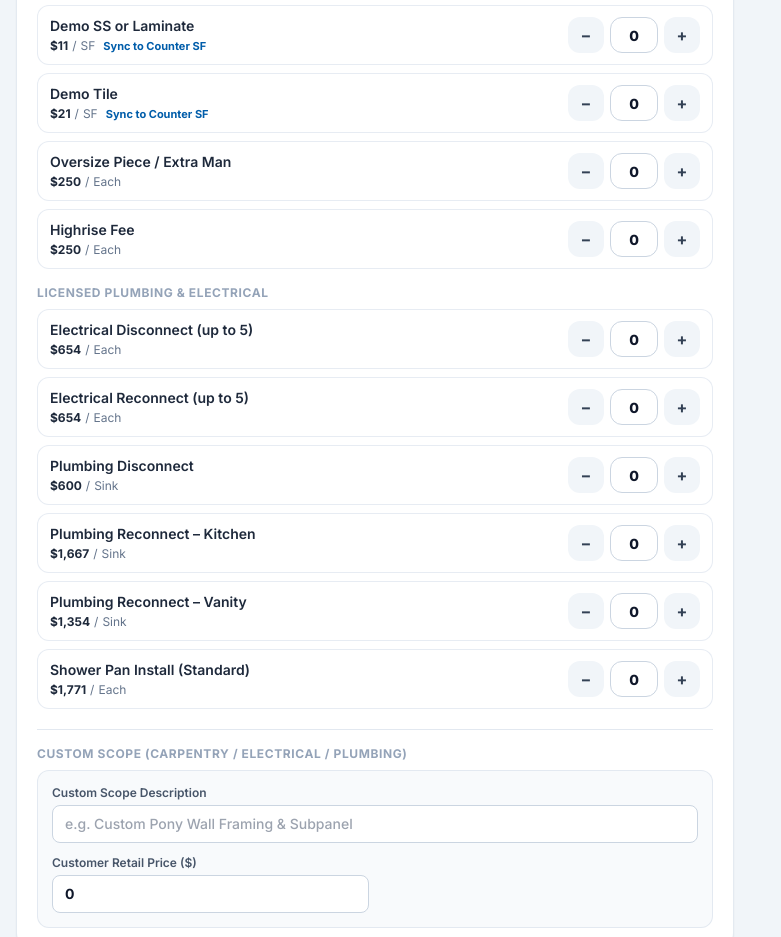
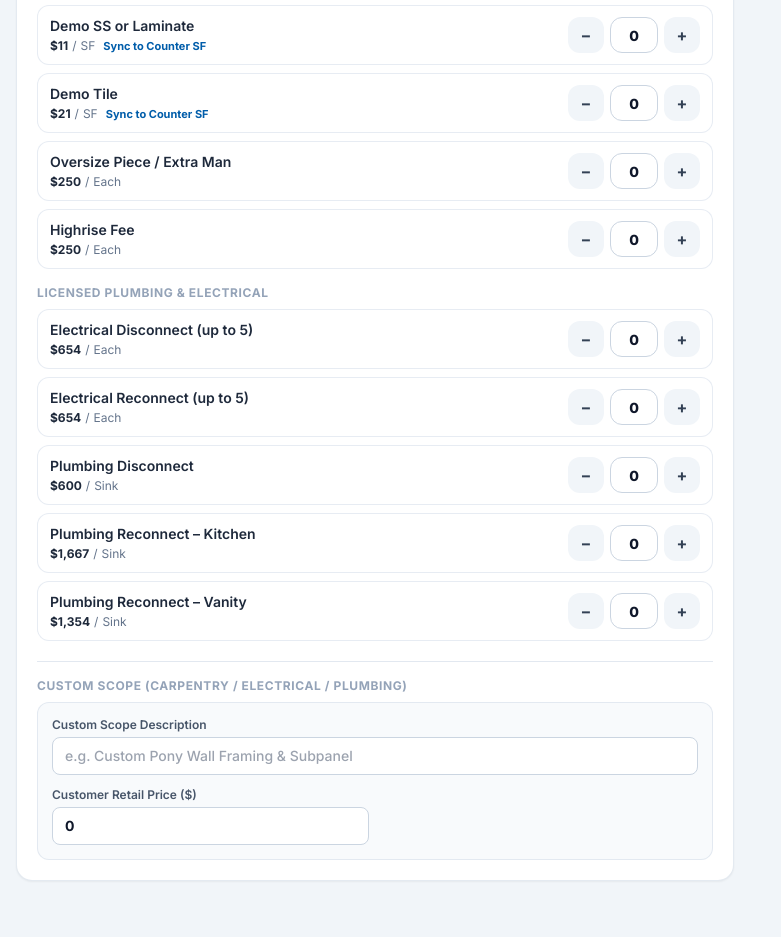
Before and after one commit to KellyTPI/MasterCalculator, a plain HTML site: page index.html in a window 1280 px wide. Shown: the part 1909-2846 px from the top of the page, without its empty margins (0-781 px from the left). Drawn offline with nearby package versions, Linux system fonts and the light colour scheme.

Commit message:
Retire the standard shower pan add-on for new estimates

```diff
--- a/index.html
+++ b/index.html
@@ -1090,7 +1090,7 @@
           { id: 'plumbDisc', name: 'Plumbing Disconnect', unit: 'Sink', retailLive: 600, retailTarget: 600, cogs: 288 },
           { id: 'plumbKitchen', name: 'Plumbing Reconnect – Kitchen', unit: 'Sink', retailLive: 1400, retailTarget: 1667, cogs: 800 },
           { id: 'plumbVanity', name: 'Plumbing Reconnect – Vanity', unit: 'Sink', retailLive: 800, retailTarget: 1354, cogs: 650 },
-          { id: 'showerPan', name: 'Shower Pan Install (Standard)', unit: 'Each', retailLive: 1500, retailTarget: 1771, cogs: 850 },
+          { id: 'showerPan', retired: true, name: 'Shower Pan Install (Standard)', unit: 'Each', retailLive: 1500, retailTarget: 1771, cogs: 850 },
         ]
       }
     ];
@@ -2014,6 +2014,7 @@
       container.innerHTML = ADDON_GROUPS.map(group => {
         const itemsHtml = group.items.map(item => {
           const qty = state.addonQuantities[item.id] || 0;
+          if (item.retired && !(qty > 0)) return '';
           const disabled = item.nonDektonOnly && isDekton;
           const activeRetail = getAddonRetail(item);
 
@@ -2035,7 +2036,7 @@
             }">
               <div class="min-w-0 flex-1">
                 <div class="text-xs sm:text-sm font-semibold text-slate-800">
-                  ${item.name}
+                  ${item.name}${item.retired ? ' (previously quoted)' : ''}
                 </div>
                 <div class="text-xs text-slate-500 flex flex-wrap items-center mt-0.5">
                   <span class="font-bold text-slate-800">$${activeRetail.toLocaleString()}</span>
@@ -2052,10 +2053,10 @@
                   class="w-9 h-9 rounded-xl bg-slate-100 hover:bg-slate-200 active:bg-slate-300 font-bold text-base text-slate-700 flex items-center justify-center transition disabled:pointer-events-none">
                   −
                 </button>
-                <input type="number" step="1" min="0" ${disabled ? 'disabled' : ''} value="${disabled ? 0 : qty}"
+                <input type="number" step="1" min="0" ${disabled || item.retired ? 'disabled' : ''} value="${disabled ? 0 : qty}"
                   onchange="setAddonQty('${item.id}', this.value)"
                   class="w-12 h-9 text-center rounded-xl border border-slate-300 text-sm font-extrabold text-slate-900 bg-white focus:outline-none focus:ring-2 focus:ring-costcoNavy" />
-                <button type="button" ${disabled ? 'disabled' : ''} onclick="stepAddon('${item.id}', 1)"
+                <button type="button" ${disabled || item.retired ? 'disabled' : ''} onclick="stepAddon('${item.id}', 1)"
                   class="w-9 h-9 rounded-xl bg-slate-100 hover:bg-slate-200 active:bg-slate-300 font-bold text-base text-slate-700 flex items-center justify-center transition disabled:pointer-events-none">
                   +
                 </button>
```
